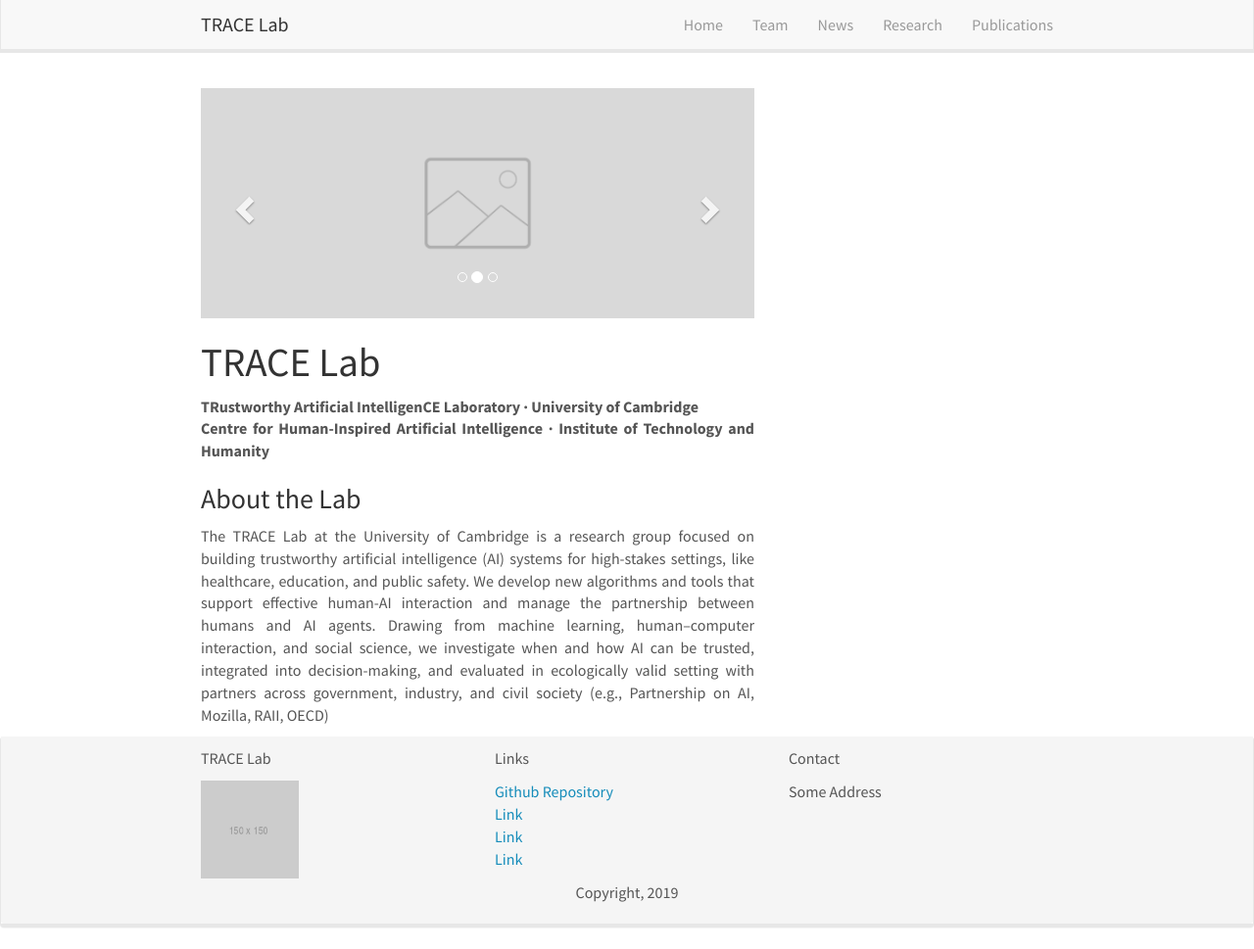
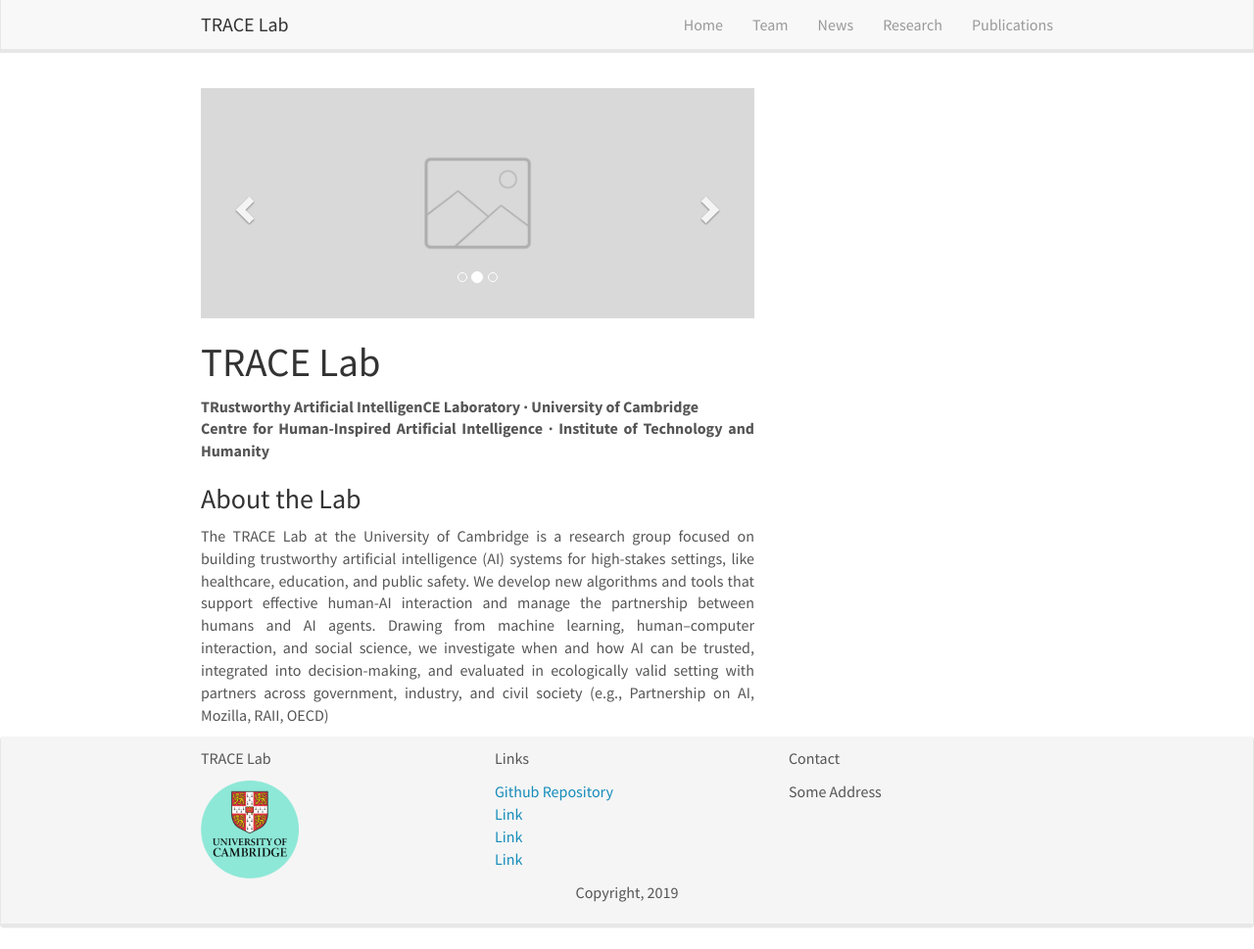
Before and after one commit to elaugh9/tracelab.github.io, a Jekyll site: the page built from index.md, in a window 1280 px wide and 969 px high. Shown: the whole window at 98% size. Built offline with Jekyll 4.4.1, drawn with Linux system fonts in a browser that asks for light colours; nearby versions of some CDN libraries; comment, search, counter and statistics services are not loaded.

Commit message:
Update footer.html

```diff
--- a/_includes/footer.html
+++ b/_includes/footer.html
@@ -4,7 +4,7 @@
 		<div class="row">
 			<div class="col-sm-4">
 				<p>{{ site.title }}</p>
-				<img class="img-fluid" src="{{ site.baseurl }}/images/logo/lab-logo.png"
+				<img class="img-fluid" src="{{ site.baseurl }}/images/logo/cambridge-logo.png"
 				     style="max-width: 100px;">
 			</div>
 
```
